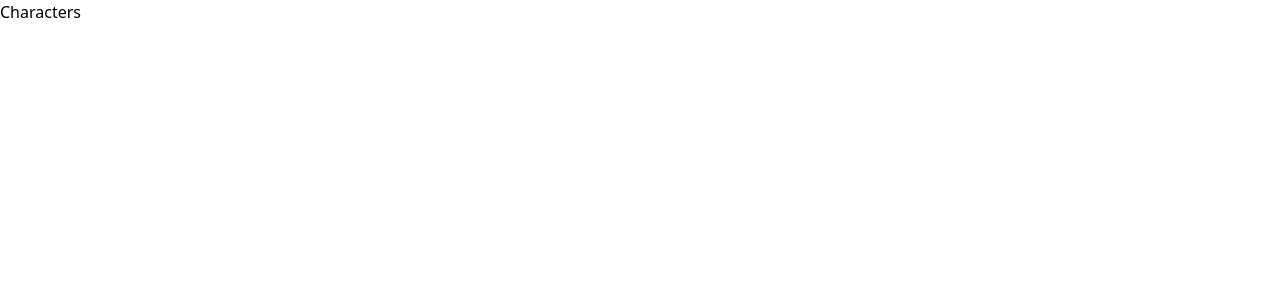
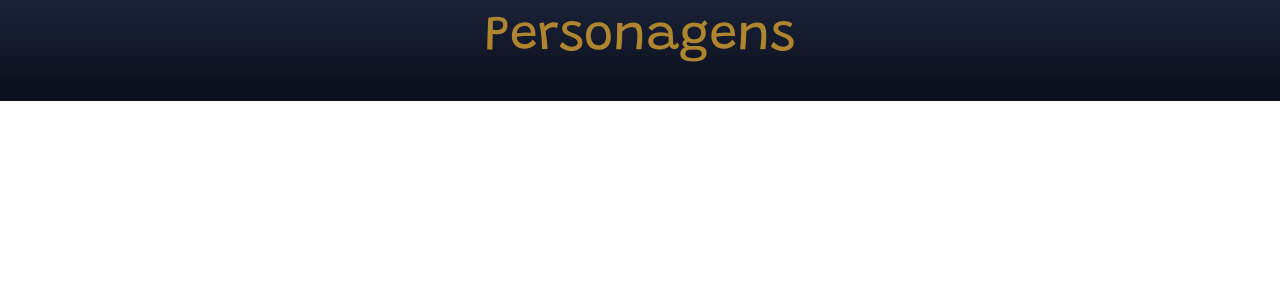
Before and after one commit to marian4cost/gravitty-falls, a Next.js app: page /characters in a window 1280 px wide. Shown: the top 300 px of the page. Built offline with nearby package versions, Linux system fonts and the light colour scheme.

Commit message:
portuguese texts

```diff
--- a/src/app/characters/characters.module.css
+++ b/src/app/characters/characters.module.css
@@ -0,0 +1,16 @@
+.main {
+  width: 100%;
+  height: 100%;
+  display: flex;
+  flex-direction: column;
+  justify-content: center;
+  align-items: center;
+  text-align: center;
+  background: linear-gradient(180deg, #1A2238 0%, #0B0E1A 100%);
+  color: #A0AEC0
+}
+.main .h2{
+    font-size: 50px;
+    color: #c2932ee3;
+    margin-bottom: 2%;
+}
--- a/src/app/characters/page.tsx
+++ b/src/app/characters/page.tsx
@@ -1,9 +1,17 @@
 import styles from "./characters.module.css"
+
+import { Grandstander } from "next/font/google";
+
+const grandstander = Grandstander({
+    subsets: ["latin"],
+    weight: ["400", "700"],
+    variable: "--font-grandstander"
+})
 
 export default function CharactersPage(){
     return(
         <main className={styles.main}>
-            <h1>Characters</h1>
+            <h2 className={`${styles.h2} ${grandstander.className}`}>Personagens</h2>
         </main>
     )
 }
--- a/src/components/about/index.module.css
+++ b/src/components/about/index.module.css
@@ -7,5 +7,5 @@
 .main .h2{
     font-size: 50px;
     color: #c2932ee3;
-    margin-bottom: 2%;
+    margin-top: 2%;
 }
--- a/src/components/home/index.tsx
+++ b/src/components/home/index.tsx
@@ -14,8 +14,8 @@ export function HomePage(){
         <main className={styles.main}>
             <div className={styles.container}>
             <h1 className={`${styles.h1} ${grandstander.className}`}>Gravitty Falls</h1>
-            <h2 className={`${styles.h2} ${grandstander.className}`}>Trust no One</h2>
-            <button className={styles.button}>Explore the mystery</button>
+            <h2 className={`${styles.h2} ${grandstander.className}`}>Não Confie em Ninguém</h2>
+            <button className={styles.button}>Explore os Mistérios</button>
         </div>
         </main>
     )
```
